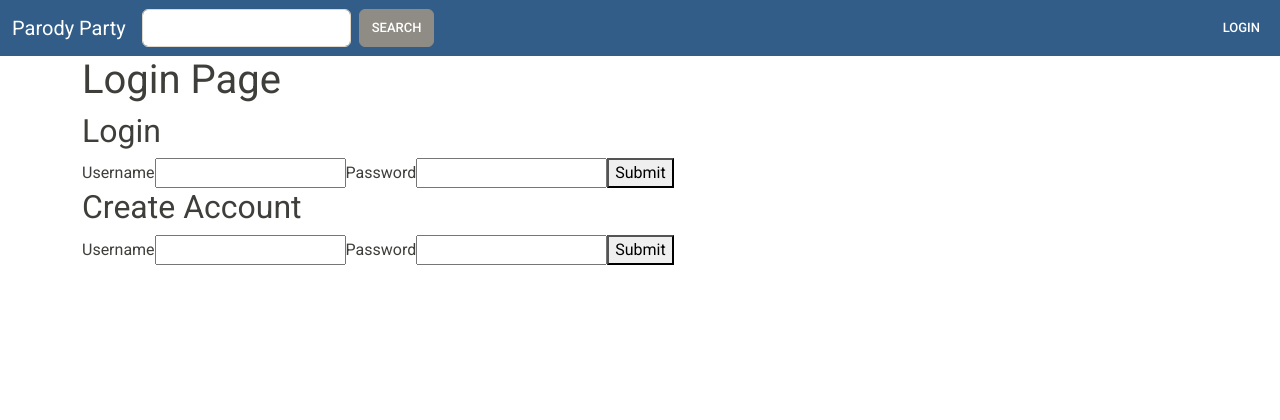
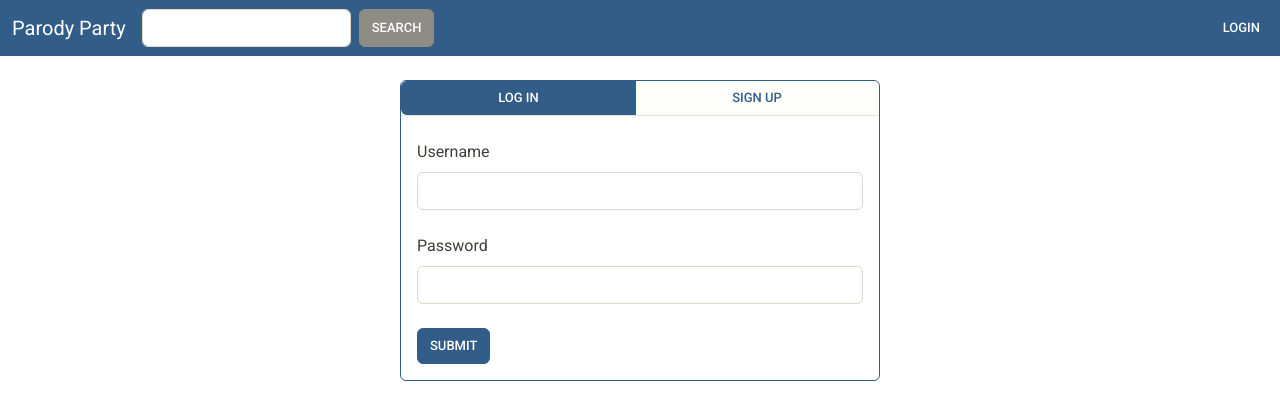
Before and after one commit to skyes-the-limit/parody-party-web, a React (Create React App) app: page /login in a window 1280 px wide. Shown: the top 420 px of the page. Built offline with nearby package versions, Linux system fonts and the light colour scheme; no server answers.

Commit message:
Style log in / create account

```diff
--- a/src/components/Login/Login.jsx
+++ b/src/components/Login/Login.jsx
@@ -1,4 +1,4 @@
-import React from 'react'
+import React, { useState } from 'react'
 import { Navigate } from 'react-router-dom'
 import PropTypes from 'prop-types'
 import * as Yup from 'yup'
@@ -38,21 +38,31 @@ const AccountForm = ({ handleSubmit }) => {
     >
       {({ errors, touched }) => (
         <Form>
-          <label htmlFor='username'>Username</label>
-          <Field name='username' />
+          <div className='form-group'>
+            <label htmlFor='exampleInputEmail1' className='form-label mt-4'>Username</label>
+            <Field name='username' className='form-control' />
             {(errors.username && touched.username) &&
-            <div>{errors.username}</div>
+              <small className='invalid-feedback'>
+                {errors.username}
+              </small>
             }
+          </div>
 
-          <label htmlFor='password'>Password</label>
-          <Field type='password' name='password' />
+          <div className='form-group'>
+            <label htmlFor='exampleInputEmail1' className='form-label mt-4'>Password</label>
+            <Field name='password' className='form-control' />
             {(errors.password && touched.password) &&
-            <div>{errors.password}</div>
+              <small className='invalid-feedback'>
+                {errors.password}
+              </small>
             }
+          </div>
 
           <button
             type='submit'
-            disabled={!Object.keys(errors).length === 0 && Object.keys(touched).length === 0}>
+            disabled={!Object.keys(errors).length === 0 && Object.keys(touched).length === 0}
+            className='btn btn-primary mt-4'
+          >
             Submit
           </button>
         </Form>
@@ -77,7 +87,14 @@ const SignupSchema = Yup.object().shape({
     .required('Required')
 })
 
+const MODE = {
+  LOGIN: 'LOGIN',
+  SIGNUP: 'SIGNUP'
+}
+
 const Login = () => {
+  const [mode, setMode] = useState(MODE.LOGIN)
+
   // If the user is already logged in, redirect to the profile page
   const user = useSelector(state => state.user)
   if (user) {
@@ -94,15 +111,43 @@ const Login = () => {
   }
 
   return (
-    <div>
-      <h1>Login Page</h1>
+    <div className='mt-4 d-flex justify-content-center'>
+      <div className='card border-primary mb-3' style={{ width: '30rem' }}>
+        <div className='card-header p-0'>
+          <div className='btn-group w-100' role='group' aria-label='Basic radio toggle button group'>
+            <input
+              type='radio'
+              className='btn-check'
+              name='btnradio'
+              id='loginToggle'
+              autoComplete='off'
+              checked={mode === MODE.LOGIN}
+              onChange={() => setMode(MODE.LOGIN)}
+            />
+            <label className='btn btn-outline-primary border-0' htmlFor='loginToggle'>Log In</label>
+            <input
+              type='radio'
+              className='btn-check'
+              name='btnradio'
+              id='signupToggle'
+              autoComplete='off'
+              checked={mode === MODE.SIGNUP}
+              onChange={() => setMode(MODE.SIGNUP)}
+            />
+            <label className='btn btn-outline-primary border-0' htmlFor='signupToggle'>Sign Up</label>
+          </div>
+        </div>
+        <div className='card-body pt-0'>
+          {mode === MODE.LOGIN && (
+            <AccountForm handleSubmit={submitLogin} />
+          )}
 
-      <h2>Login</h2>
-      <AccountForm handleSubmit={submitLogin} />
-
-      <h2>Create Account</h2>
+          {mode === MODE.SIGNUP && (
             <AccountForm handleSubmit={submitCreateAccount} />
+          )}
         </div>
+      </div>
+    </div >
   )
 }
 
--- a/src/components/Parody/Parody.jsx
+++ b/src/components/Parody/Parody.jsx
@@ -22,9 +22,11 @@ on the search result. The details page must fulfill the following requirements.
 
 */
 
-const CREATE = 'CREATE'
-const EDIT = 'EDIT'
-const VIEW = 'VIEW'
+const MODE = {
+  CREATE: 'CREATE',
+  EDIT: 'EDIT',
+  VIEW: 'VIEW'
+}
 
 const Parody = ({ mode }) => {
   const [original, setOriginal] = useState(null)
@@ -38,7 +40,7 @@ const Parody = ({ mode }) => {
   }, [original, originalId])
 
   useEffect(() => {
-    if (!parody && mode !== CREATE) {
+    if (!parody && mode !== MODE.CREATE) {
       parodyService.findParodyById(parodyId).then((response) => { setParody(response) })
     }
   }, [mode, parody, parodyId])
@@ -75,7 +77,7 @@ const Parody = ({ mode }) => {
           <div style={{ whiteSpace: 'pre-wrap' }}>{parody.lyrics}</div>
         </div>
       )}
-      {mode === CREATE && (
+      {mode === MODE.CREATE && (
         <CreateParodyForm originalId={originalId} />
       )}
     </div>
@@ -83,7 +85,7 @@ const Parody = ({ mode }) => {
 }
 
 Parody.propTypes = {
-  mode: PropTypes.oneOf([CREATE, EDIT, VIEW])
+  mode: PropTypes.oneOf([MODE.CREATE, MODE.EDIT, MODE.VIEW])
 }
 
 export default Parody
```
Lines whose indentation alone changed are shown as unchanged.
